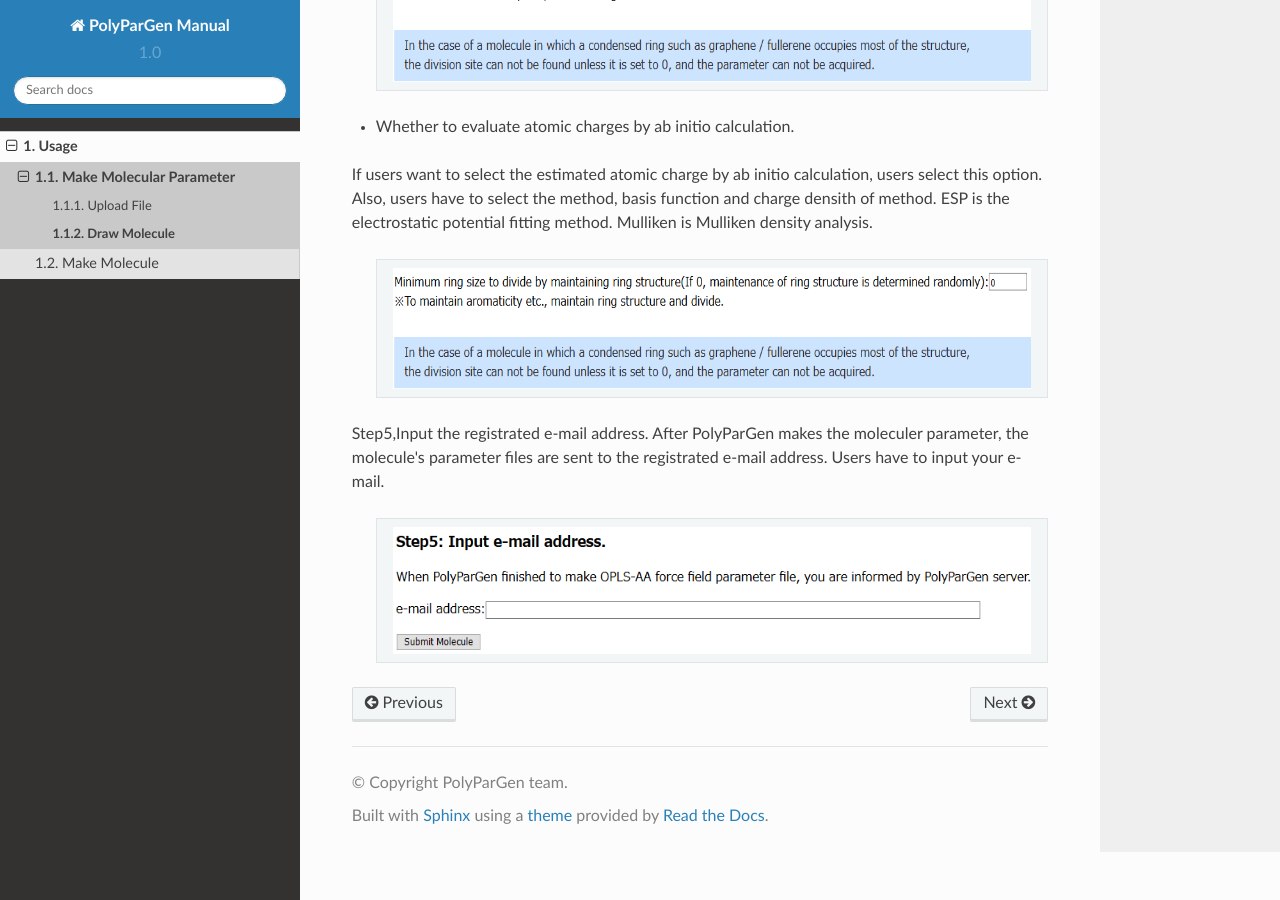
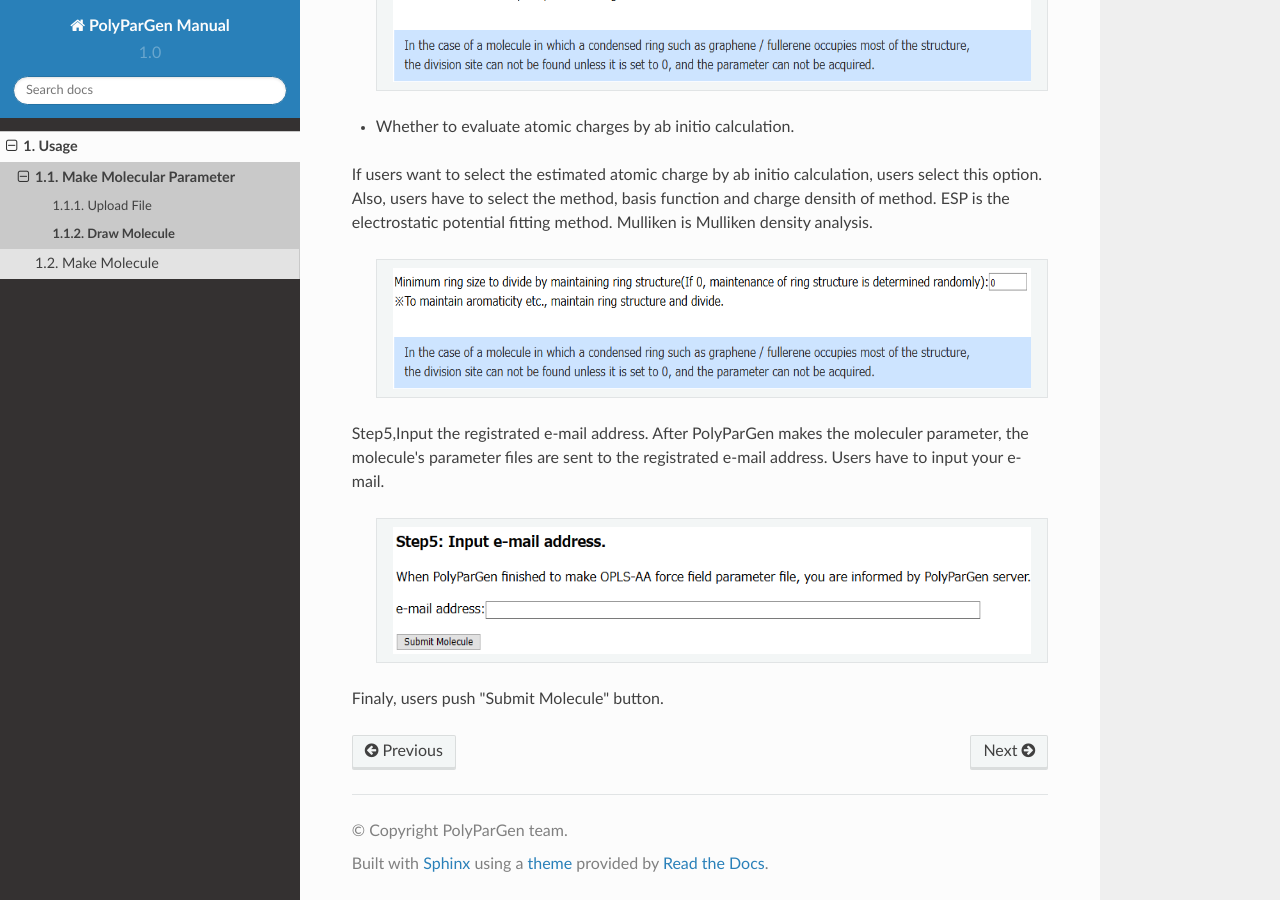
Before and after one commit to mori0711/polypargen_manual, a Sphinx documentation site: the page built from docs/usage/make_molecular_parameter/draw_molecule.rst, in a window 1280 px wide and 900 px high, scrolled down 4147 px. Built offline with Sphinx 7.4.7 and the Read the Docs theme 2.0.0, drawn with Linux system fonts in a browser that asks for light colours.

Commit message:
add draw_molecule.rst

```diff
--- a/docs/usage/make_molecular_parameter/draw_molecule.rst
+++ b/docs/usage/make_molecular_parameter/draw_molecule.rst
@@ -117,3 +117,5 @@
   |    :scale:  80 %                                                         |
   |    :align: center                                                        |
   +--------------------------------------------------------------------------+
+
+Finaly, users push "Submit Molecule" button.
```
